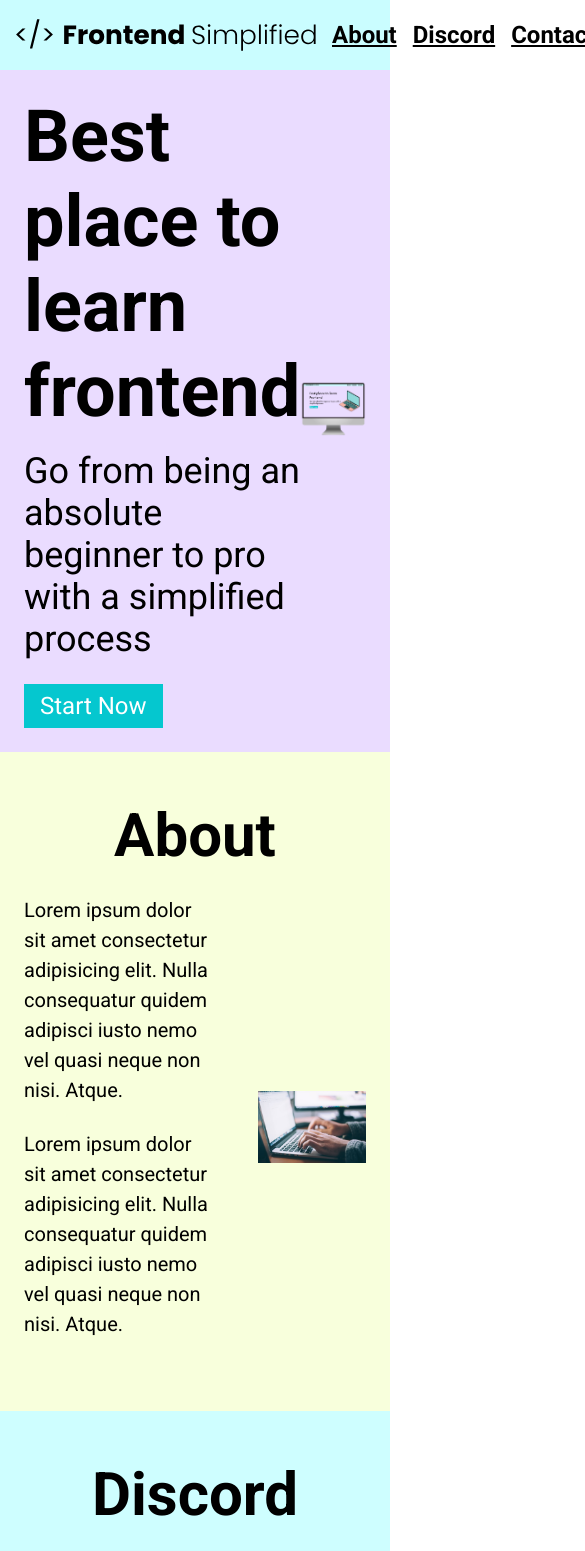
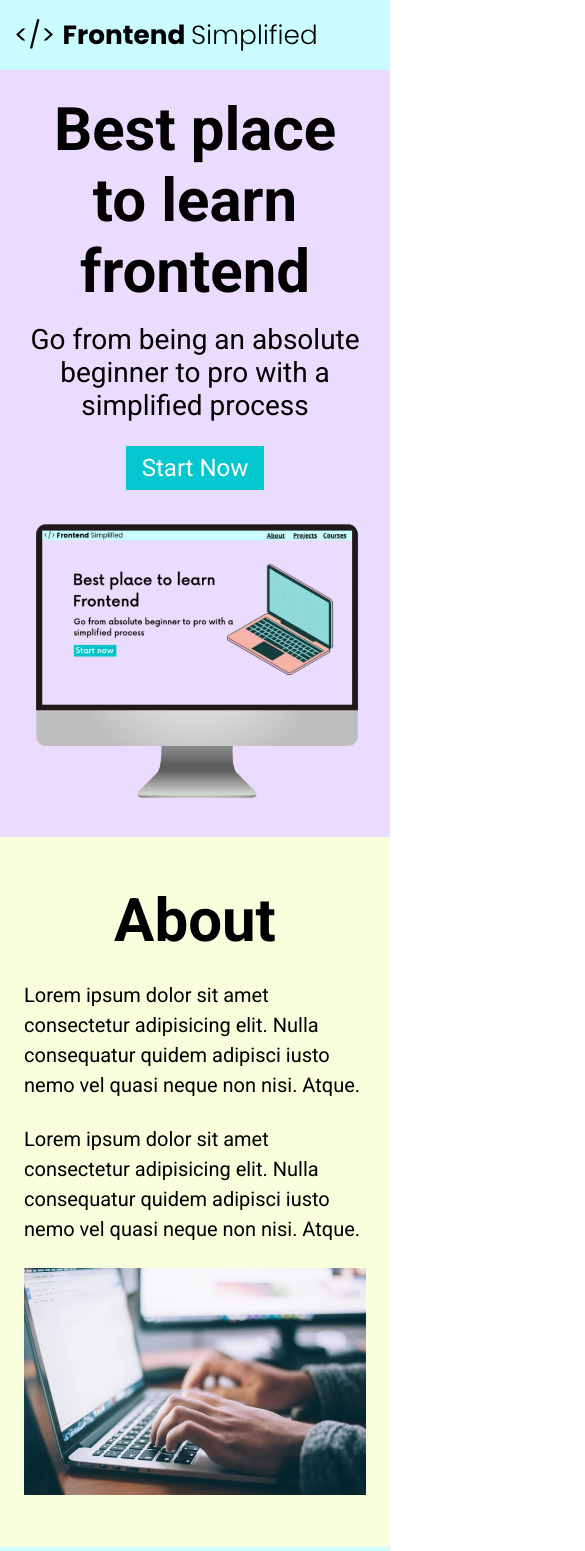
Before and after one commit to bmuhammad/HTML-Practice, a plain HTML site: page index.html in a window 390 px wide. Shown: the top 1551 px of the page, 585 px wide, since content can reach past the window. Drawn offline with Linux system fonts and the light colour scheme.

Commit message:
made responsive

```diff
--- a/index.html
+++ b/index.html
@@ -18,13 +18,13 @@
       </nav>
       <header>
         <div class="row">
-          <div>
+          <div class="home__description">
             <h1>Best place to learn frontend</h1>
             <p class="subheader">
               Go from being an absolute beginner to pro with a simplified
               process
             </p>
-            <button>Start Now</button>
+            <button class="home_description--button">Start Now</button>
           </div>
           <figure>
             <img src="./assets/laptop.png" alt="Home page image" />
--- a/style.css
+++ b/style.css
@@ -65,19 +65,18 @@
 .row {
   width: 100%;
   max-width: 1300px;
-    margin:  0 auto;
+  margin: 0 auto;
   display: flex;
   align-items: center;
-    justify-content: center;;
+  justify-content: center;
 }
 
 #about,
 #discord,
-#contact ,
+#contact,
 #footer {
   padding: 48px 0;
 }
-
 
 /*
 About
@@ -97,7 +96,6 @@
   display: flex;
   justify-content: center;
   align-items: center;
-
 }
 
 .about__img--wrapper {
@@ -145,9 +143,11 @@
   display: flex;
   flex-direction: column;
   margin: 0 auto;
+  padding: 0 24px;
 }
 
-input, textarea {
+input,
+textarea {
   margin-bottom: 24px;
   font-size: 20px;
   padding: 6px 12px;
@@ -162,7 +162,6 @@
   display: flex;
   flex-direction: column;
   align-items: center;
-
 }
 
 .footer__logo {
@@ -177,3 +176,68 @@
 .footer__link {
   padding: 0 16px;
 }
+
+/* small phones, tablets, large smartphones   */
+@media (max-width: 728px) {
+  .row {
+    flex-direction: column;
+  }
+
+  .home__description {
+    margin-bottom: 24px;
+    display: flex;
+    flex-direction: column;
+    align-items: center;
+  }
+
+  .home_description--button {
+    max-width: 240px;
+  }
+
+  h1 {
+    text-align: center;
+    font-size: 60px;
+  }
+
+  .subheader {
+    text-align: center;
+    font-size: 28px;
+  }
+
+  ul {
+    display: none;
+  }
+
+  .section__discription {
+    flex-direction: column;
+  }
+
+  .section__discription--wrapper {
+    width: 100%;
+  }
+
+  .about__img--wrapper {
+    width: 100%;
+  }
+
+  #discord .section__discription {
+    flex-direction: column-reverse;
+  }
+
+  .footer {
+    padding: 48px 24px;
+  }
+
+  .footer__logo {
+    max-width: 360px;
+  }
+
+  .footer__link {
+    padding: 0 4px;
+    font-size: 18px;
+  }
+
+  .footer__links {
+    margin-bottom: 24px;
+  }
+}
```
Lines whose indentation alone changed are shown as unchanged.
